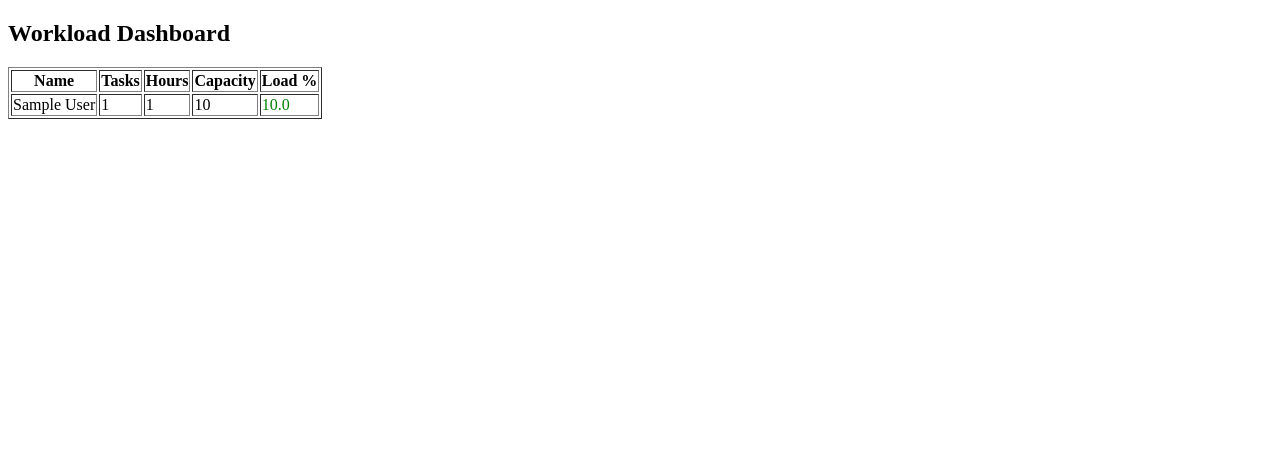
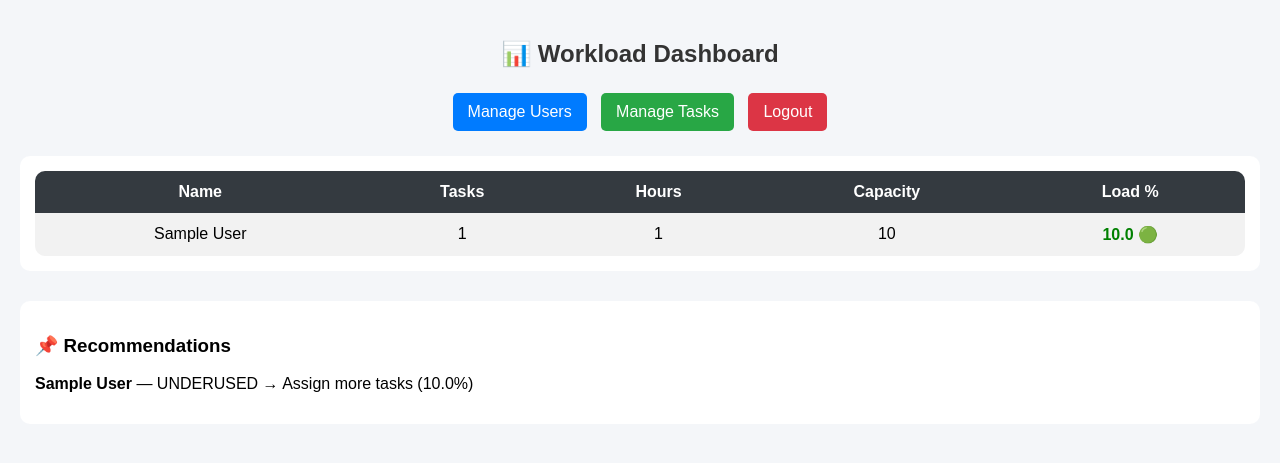
Before and after one commit to obamaeugene8-byte/Biz2, a Flask app: page / in a window 1280 px wide. Shown: the top 463 px of the page. Run offline with Flask 3, Linux system fonts and the light colour scheme; the visitor is signed in with stand-in values (Sample User, id 1); tables that the repository leaves empty hold one stand-in row (values such as "Sample post").

Commit message:
Update dashboard.html

```diff
--- a/templates/dashboard.html
+++ b/templates/dashboard.html
@@ -1,13 +1,93 @@
 <!DOCTYPE html>
 <html>
 <head>
-    <title>Dashboard</title>
+    <title>Workload Dashboard</title>
+
+    <style>
+        body {
+            font-family: Arial, sans-serif;
+            background: #f4f6f9;
+            margin: 0;
+            padding: 20px;
+        }
+
+        h2 {
+            text-align: center;
+            color: #333;
+        }
+
+        .top-bar {
+            text-align: center;
+            margin-bottom: 20px;
+        }
+
+        .btn {
+            padding: 10px 15px;
+            margin: 5px;
+            border: none;
+            border-radius: 5px;
+            cursor: pointer;
+            text-decoration: none;
+            color: white;
+            display: inline-block;
+        }
+
+        .btn-users { background: #007bff; }
+        .btn-tasks { background: #28a745; }
+        .btn-logout { background: #dc3545; }
+
+        table {
+            width: 100%;
+            border-collapse: collapse;
+            background: white;
+            border-radius: 10px;
+            overflow: hidden;
+        }
+
+        th {
+            background: #343a40;
+            color: white;
+            padding: 12px;
+        }
+
+        td {
+            padding: 12px;
+            text-align: center;
+        }
+
+        tr:nth-child(even) {
+            background: #f2f2f2;
+        }
+
+        .card {
+            background: white;
+            padding: 15px;
+            margin-bottom: 20px;
+            border-radius: 10px;
+        }
+
+        .recommendations {
+            margin-top: 30px;
+        }
+
+        .badge-red { color: red; font-weight: bold; }
+        .badge-orange { color: orange; font-weight: bold; }
+        .badge-green { color: green; font-weight: bold; }
+    </style>
 </head>
+
 <body>
 
-<h2>Workload Dashboard</h2>
+<h2>📊 Workload Dashboard</h2>
 
-<table border="1">
+<div class="top-bar">
+    <a href="/users" class="btn btn-users">Manage Users</a>
+    <a href="/tasks" class="btn btn-tasks">Manage Tasks</a>
+    <a href="/logout" class="btn btn-logout">Logout</a>
+</div>
+
+<div class="card">
+    <table>
         <tr>
             <th>Name</th>
             <th>Tasks</th>
@@ -24,17 +104,31 @@
             <td>{{ u.capacity }}</td>
             <td>
                 {% if u.load > 100 %}
-                <span style="color:red;">{{ u.load }}</span>
+                    <span class="badge-red">{{ u.load }} 🔴</span>
                 {% elif u.load > 70 %}
-                <span style="color:orange;">{{ u.load }}</span>
+                    <span class="badge-orange">{{ u.load }} 🟠</span>
                 {% else %}
-                <span style="color:green;">{{ u.load }}</span>
+                    <span class="badge-green">{{ u.load }} 🟢</span>
                 {% endif %}
             </td>
         </tr>
         {% endfor %}
+    </table>
+</div>
 
-</table>
+<!-- 🔥 RECOMMENDATIONS SECTION -->
+<div class="card recommendations">
+    <h3>📌 Recommendations</h3>
+
+    {% for r in recommendations %}
+        <p>
+            <strong>{{ r.name }}</strong> —
+            {{ r.status }} →
+            {{ r.suggestion }}
+            ({{ r.load }}%)
+        </p>
+    {% endfor %}
+</div>
 
 </body>
 </html>
```
Lines whose indentation alone changed are shown as unchanged.
